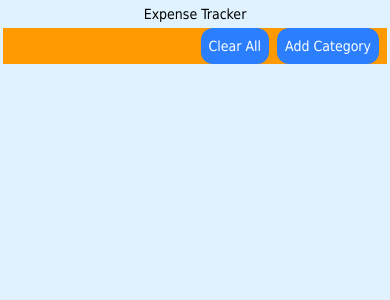
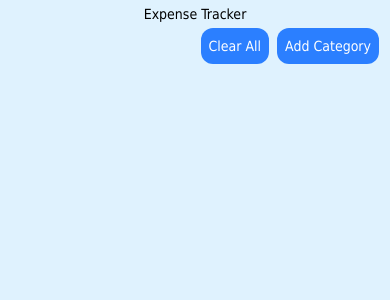
Before and after one commit to violetlea/expenseTracker, a React (Vite) app: page / in a window 390 px wide. Shown: the top 300 px of the page. Built offline with nearby package versions, Linux system fonts and the light colour scheme.

Commit message:
responsive

```diff
--- a/src/App.jsx
+++ b/src/App.jsx
@@ -10,14 +10,16 @@ function App() {
       <header class='p-1 lg:p-8 md:p-4 sm:p-2 text-center'>
         <h1 class='text-sm lg:text-3xl md:text-base '>Expense Tracker</h1>
       </header>
-      <section class='bg-amber-500 flex flex-row-reverse w-sm xl:w-3xl lg:w-lg md:w-md sm:w-xs'>
+      <div class='flex flex-row-reverse w-sm xl:w-3xl lg:w-lg md:w-md sm:w-xs'>
         <div class='ml-2 mr-2'>
           <ButtonDef text='Add Category' />
         </div>
         <div>
           <ButtonDef text='Clear All' />
         </div>
-      </section>
+
+      </div>
+
     </>
   )
 }
```
